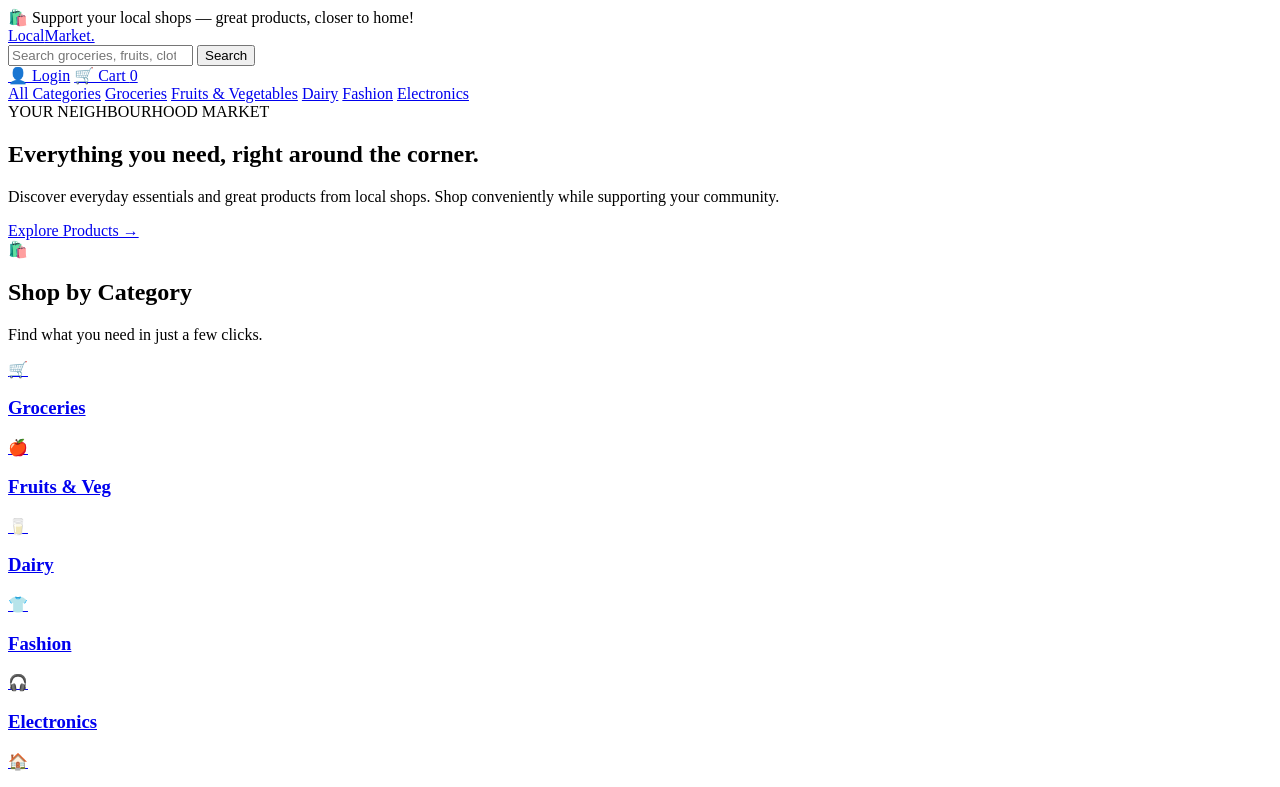
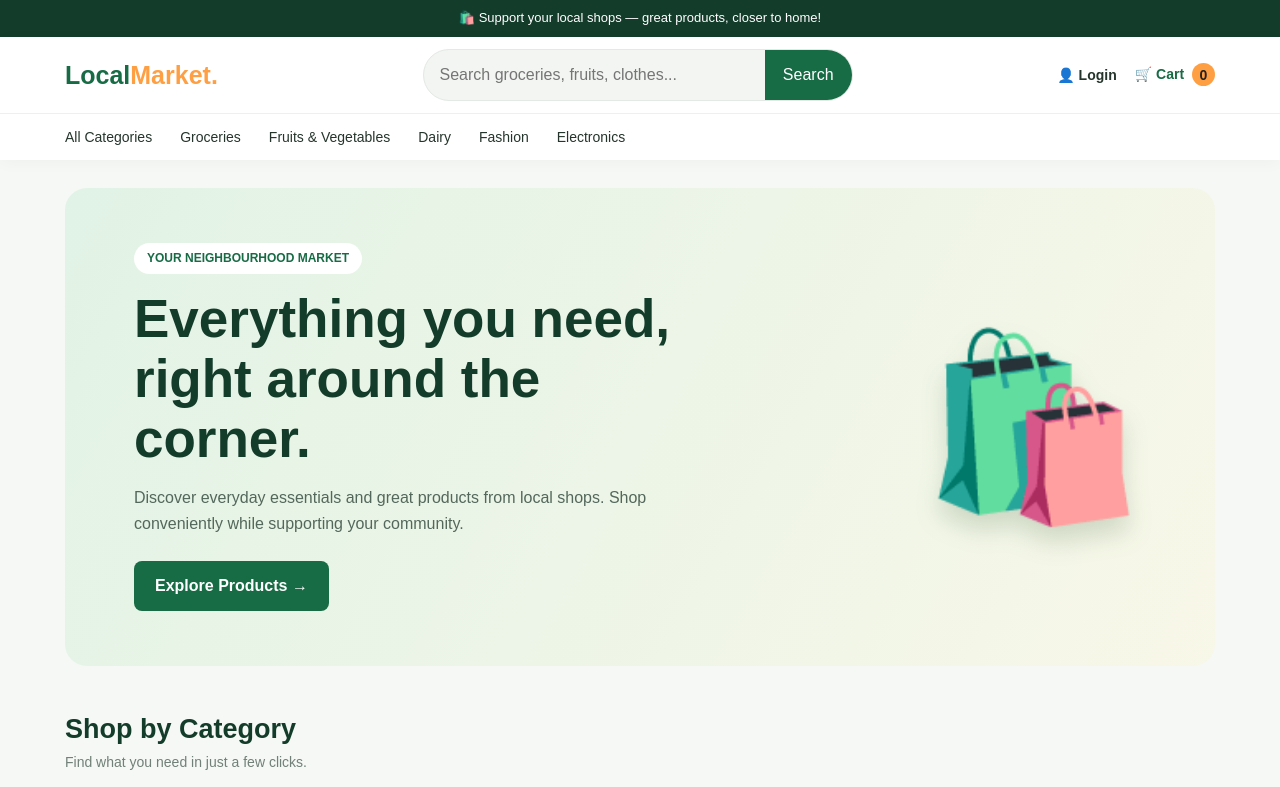
Before and after one commit to mayankkkguptaaa10/CSE-326-Group-Project, a plain HTML site: page Mayank Gupta.html in a window 1280 px wide. Shown: the top 787 px of the page. Drawn offline with Linux system fonts and the light colour scheme.

Commit message:
Update Mayank Gupta.html

```diff
--- a/Mayank Gupta.html
+++ b/Mayank Gupta.html
@@ -6,7 +6,7 @@
   <title>Local Market | Shop Local, Shop Smart</title>
   <meta name="description" content="Shop groceries, fashion, electronics and daily essentials from your local market.">
 
-  <link rel="stylesheet" href="localmarket.css">
+  <link rel="stylesheet" href="local market.css">
   <link rel="stylesheet" href="Kamal.css">
 </head>
 
```
